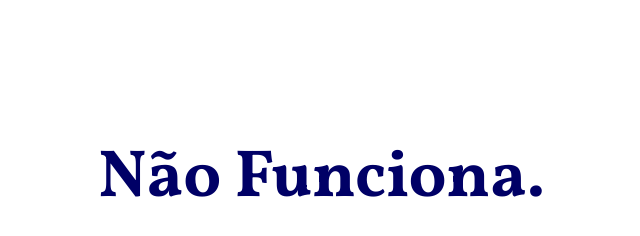
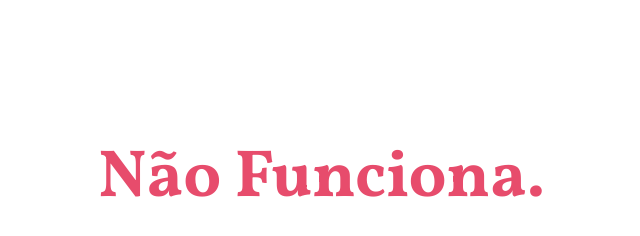
Before and after one commit to comofuncionagreveestudantil/comofuncionagreveestudantil.github.io, a plain HTML site: page index.html in a window 1280 px wide. Shown: the whole page, without its empty margins (318-958 px from the left). Drawn offline with Linux system fonts and the light colour scheme.

Commit message:
Update index.html

```diff
--- a/index.html
+++ b/index.html
@@ -1,7 +1,7 @@
 <!doctype html><html lang="en">
 <head>
 <title>Como funciona greve estudantil?</title>
-<link href="http://fonts.googleapis.com/css?family=Vollkorn:700" rel="stylesheet" type="text/css"> <style type="text/css"> *{transition:all .33s;-o-transition:all .33s;-ms-transition:all .33s;-moz-transition:all .33s;-webkit-transition:all .33s}HTML{margin:0;padding:0}BODY{background:#fff;color:#E74C6C;font-family:Arial,Helvetica,sans-serif;font-size:10pt;margin:0; padding:0}#Master{width:100%;max-width:960px;margin:0 auto}H1{margin:2em 20px;font-size:50pt;color:#006;text-align:center; font-family:Vollkorn}footer{border-top:1px #006 solid;padding-top:1em;position:relative;margin:0 10px}#ten23{position:absolute; left:0}#mss{position:absolute;left:76px}#notes{position:absolute;left:126px;right:0;padding-bottom:10px}A IMG{border:0}P{margin:0}#ten23 img{width:auto;height:33px}#mss img{width:auto;height:33px}@media screen and (max-width:640px){h1{margin:.66em 0}}@media screen and (max-width:480px){#mss{top:46px;left:0}#ten23 img{width:50px;height:auto}#mss img{width:50px;height:auto}#notes{left:60px}}</style>
+<link href="http://fonts.googleapis.com/css?family=Vollkorn:700" rel="stylesheet" type="text/css"> <style type="text/css"> *{transition:all .33s;-o-transition:all .33s;-ms-transition:all .33s;-moz-transition:all .33s;-webkit-transition:all .33s}HTML{margin:0;padding:0}BODY{background:#fff;color:#E74C6C;font-family:Arial,Helvetica,sans-serif;font-size:10pt;margin:0; padding:0}#Master{width:100%;max-width:960px;margin:0 auto}H1{margin:2em 20px;font-size:50pt;color:#E74C6C;text-align:center; font-family:Vollkorn}footer{border-top:1px #E74C6C solid;padding-top:1em;position:relative;margin:0 10px}#ten23{position:absolute; left:0}#mss{position:absolute;left:76px}#notes{position:absolute;left:126px;right:0;padding-bottom:10px}A IMG{border:0}P{margin:0}#ten23 img{width:auto;height:33px}#mss img{width:auto;height:33px}@media screen and (max-width:640px){h1{margin:.66em 0}}@media screen and (max-width:480px){#mss{top:46px;left:0}#ten23 img{width:50px;height:auto}#mss img{width:50px;height:auto}#notes{left:60px}}</style>
 <meta name="viewport" content="initial-scale=1.0;width=device-width">
 <meta http-equiv="X-UA-Compatible" content="IE=edge">
 <meta name="description" content="Como funciona a greve estudantil!"><!--[if lt IE 9]> <script type="text/javascript" src="//html5shiv.googlecode.com/svn/trunk/html5.js"></script><![endif]--> </head>
```
